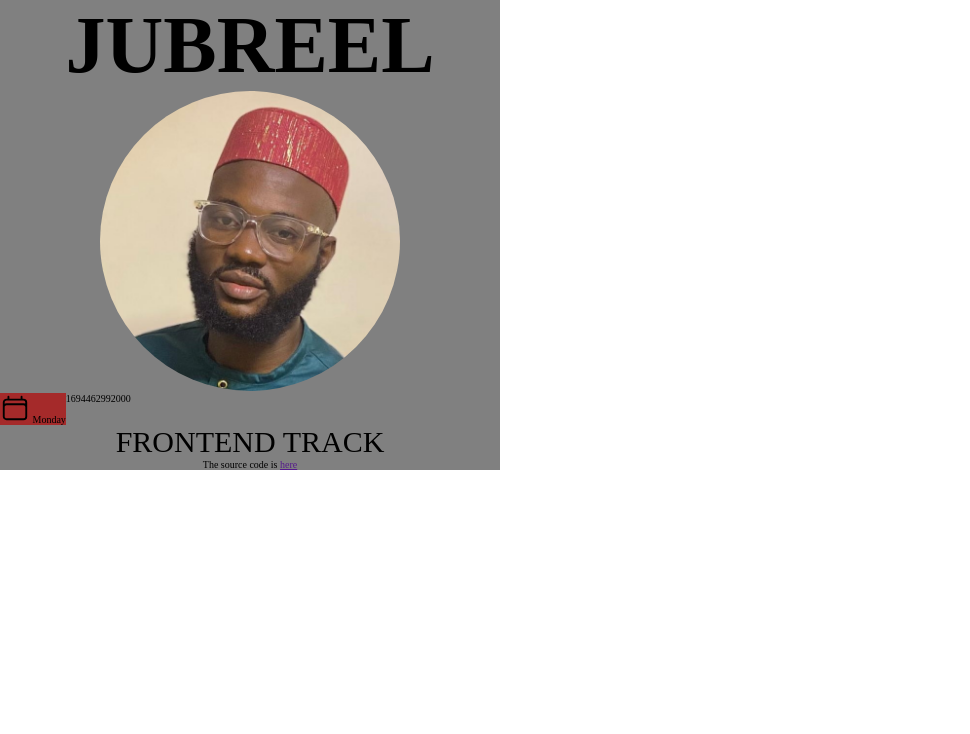
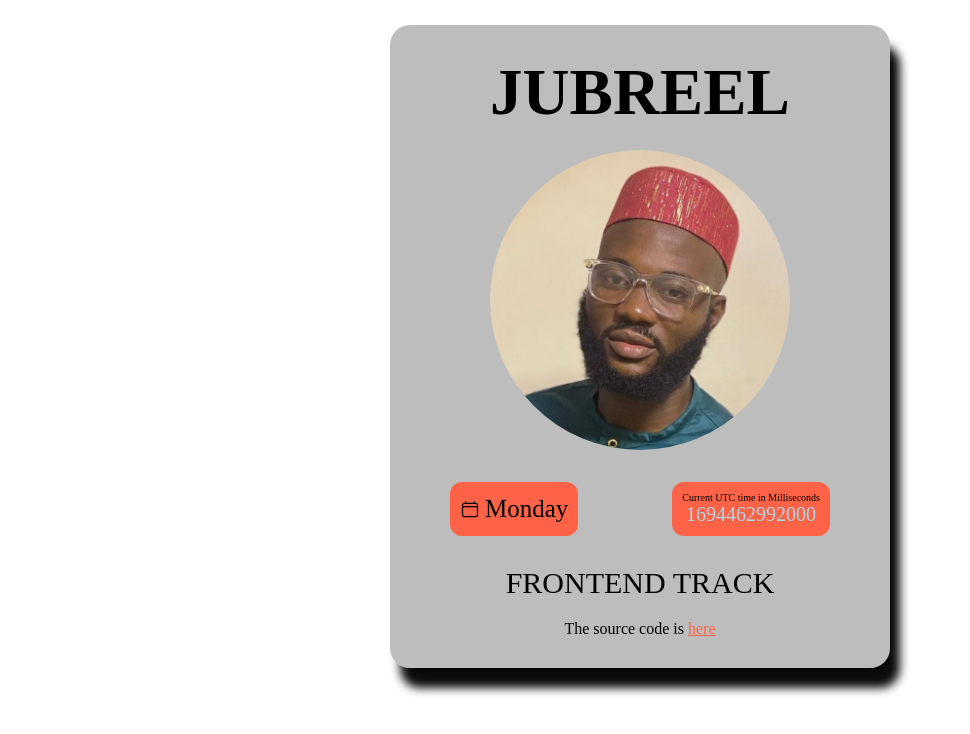
Before and after one commit to jubrealguy/HNG-PersonalPage, a plain HTML site: page index.html in a window 1280 px wide. Shown: the whole page, without its empty margins (0-970 px from the left). Drawn offline with Linux system fonts and the light colour scheme.

Commit message:
well styled

```diff
--- a/css/style.css
+++ b/css/style.css
@@ -8,33 +8,112 @@ html {
     font-size: 62.5%;
 }
 
+@media screen and (max-width: 450px) {
+    html {
+        font-size: 50%;
+    }
+}
+
+body {
+    padding: 2.5rem 0;
+}
+
 .page-box{
-    background-color: gray;
+    background-color: rgba(0, 0, 0, 0.26);
     text-align: center;
     width: 50rem;
+    display: flex;
+    flex-direction: column;
+    padding: 3rem 6rem;
+    margin: auto auto;
+    border-radius: 2rem;
+    box-shadow: 1rem 2rem 1rem rgba(0, 0, 0, 0.96);
+}
+
+@media screen and (max-width: 450px) {
+    .page-box {
+        width: 95vw
+    }
 }
 
 h1{
-    font-size: 8rem;
+    font-size: 6.5rem;
+    margin-bottom: 2rem;
 }
 
-.time-box {
-    display: flex;
-}
-
-.time {
-    background-color: brown;
-}
-
-.time svg {
-    height: 3rem;
+.img-box {
+    margin-bottom: 3rem;
 }
 
 .img {
     height: 30rem;
     border-radius: 50%;
+    transition: all .3s;
+}
+
+.img:hover {
+    outline: .7rem solid tomato;
+    outline-offset: 1rem;
+}
+
+.daytime {
+    display: flex;
+    justify-content: space-between;
+    margin-bottom: 3rem;
+}
+
+.day {
+    display: flex;
+    justify-content: space-between;
+    align-items: center;
+    background-color: tomato;
+    padding: 1rem;
+    border-radius: 1.2rem;
+}
+
+.day svg {
+    height: 2rem;
+    margin-right: .5rem;
+}
+
+.day span {
+    font-size: 2.5rem;
+}
+
+.time {
+    background-color: tomato;
+    display: flex;
+    padding: 1rem;
+    border-radius: 1.2rem;
+    flex-direction: column;
+}
+
+.time span:nth-child(2) {
+    font-size: 2rem;
+    color: lightblue;
 }
 
 .myTrack {
     font-size: 3rem;
+    margin-bottom: 2rem;
 }
+
+.foot {
+    font-size: 1.6rem;
+}
+
+.foot a {
+    color: tomato;
+    transition: all .5s;
+}
+
+.foot a:hover {
+    color: rgba(255, 99, 71, 0.59);
+}
+
+@media screen and (max-width: 450px) {
+    .time span:nth-child(2) {
+        font-size: 1.4rem;
+        color: lightblue;
+    }
+}
--- a/index.html
+++ b/index.html
@@ -9,20 +9,23 @@
 <body>
     <div class="page-box">
         <h1 id="slackUserName">JUBREEL</h1>
-        <div>
+        <div class="img-box">
             <img src='./img/Jubreel_Adebayo_1.jpeg' id="slackDisplayImage" alt="Jubreel" class="img">
         </div>
-        <div class="time-box">
-            <p class="time">
+        <div class="daytime">
+            <p class="day">
                 <svg xmlns="http://www.w3.org/2000/svg" fill="none" viewBox="0 0 24 24" stroke-width="1.5" stroke="currentColor" class="w-6 h-6">
                     <path stroke-linecap="round" stroke-linejoin="round" d="M6.75 3v2.25M17.25 3v2.25M3 18.75V7.5a2.25 2.25 0 012.25-2.25h13.5A2.25 2.25 0 0121 7.5v11.25m-18 0A2.25 2.25 0 005.25 21h13.5A2.25 2.25 0 0021 18.75m-18 0v-7.5A2.25 2.25 0 015.25 9h13.5A2.25 2.25 0 0121 11.25v7.5" />
                 </svg>
                 <span id="currentDayOfTheWeek"></span>
             </p>
-            <time id="currentUTCTime"></time>
+            <div class="time">
+                <span>Current UTC time in Milliseconds</span>
+                <span id="currentUTCTime"></span>
+            </div>
         </div>
         <p id="myTrack" class="myTrack">FRONTEND TRACK</p>
-        <p>The source code is <a href="" id="githubURL">here</a></p>
+        <p class="foot">The source code is <a href="https://github.com/jubrealguy/HNG-PersonalPage" target="_blank" id="githubURL">here</a></p>
     </div>
     <script src="./js/script.js"></script>
 </body>
```
